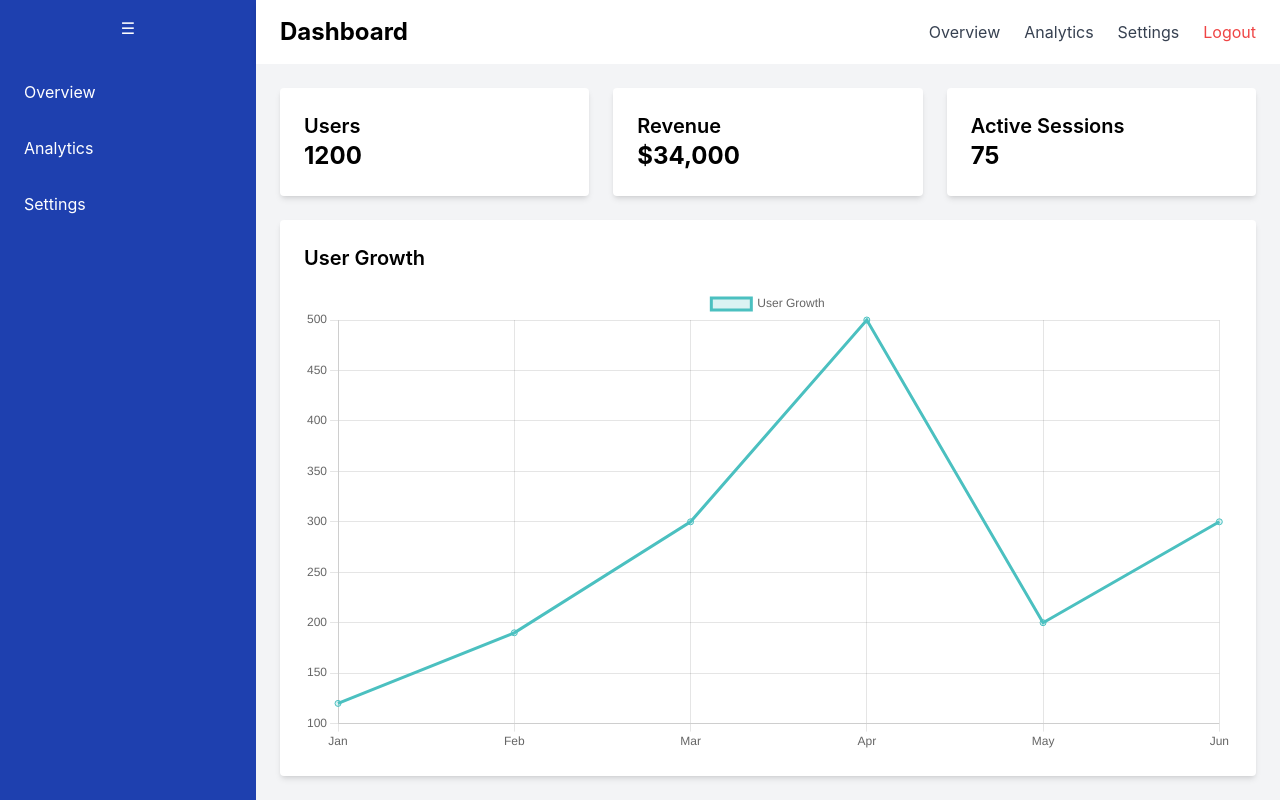
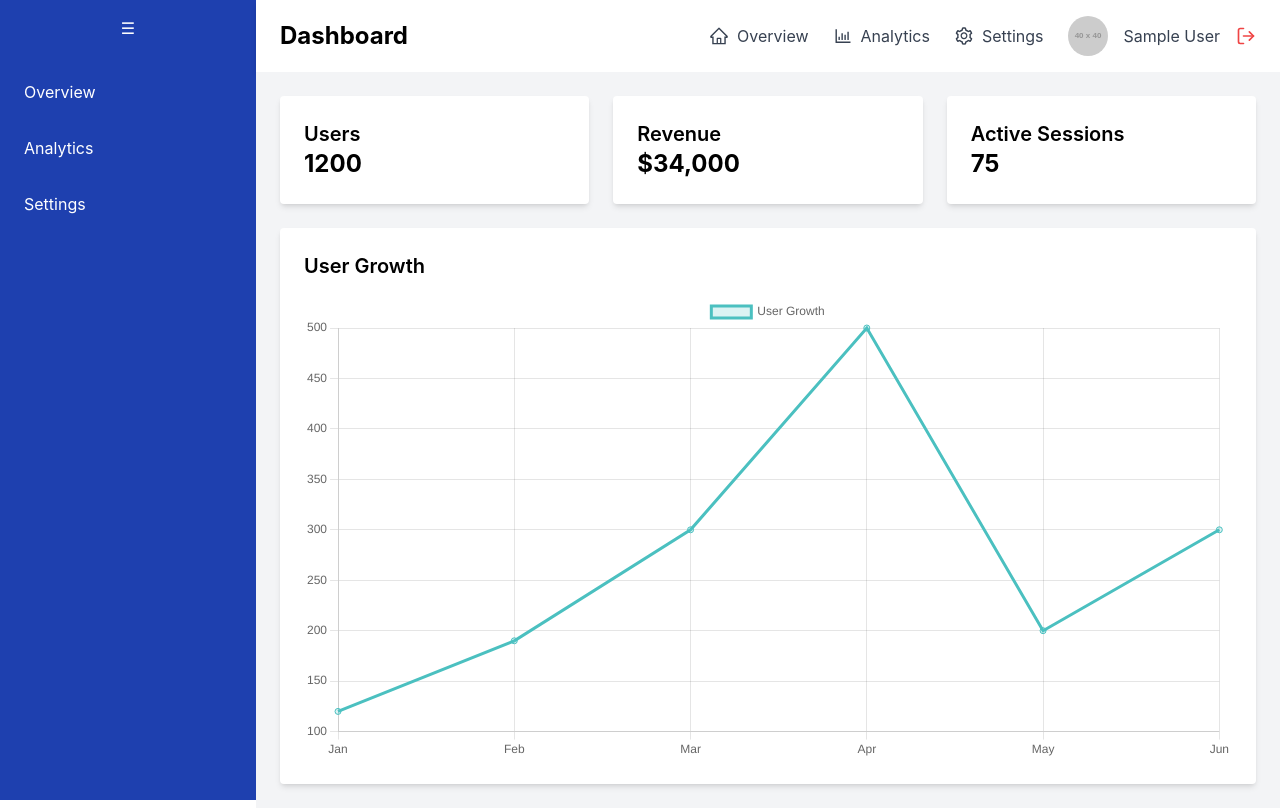
Before and after one commit to shrey-kumbhare/SAAS_dashboard, a React (Create React App) app in the folder client/: page / in a window 1280 px wide. Built offline with nearby package versions, Linux system fonts and the light colour scheme; sample sign-in values are in the browser's storage.

Commit message:
Header bar fixed

```diff
--- a/client/src/components/Header.js
+++ b/client/src/components/Header.js
@@ -1,24 +1,67 @@
 import React from "react";
 import { useAuth } from "../context/AuthContext";
+import {
+  AiOutlineHome,
+  AiOutlineBarChart,
+  AiOutlineSetting,
+} from "react-icons/ai";
+import { FiLogOut } from "react-icons/fi";
+import { Link } from "react-router-dom";
+
 const Header = () => {
-  const { logout } = useAuth();
+  const { logout, authData } = useAuth();
+  const userName = authData.user.name;
+  const userImage = "https://via.placeholder.com/40";
+
   return (
-    <header className="flex justify-between items-center px-6 py-4 bg-white shadow-md">
-      <h1 className="text-2xl font-bold">Dashboard</h1>
-      <nav className="flex gap-6">
-        <a href="#overview" className="text-gray-700 hover:text-blue-500">
-          Overview
-        </a>
-        <a href="#analytics" className="text-gray-700 hover:text-blue-500">
-          Analytics
-        </a>
-        <a href="#settings" className="text-gray-700 hover:text-blue-500">
-          Settings
-        </a>
-        <button className="text-red-500 hover:text-red-700" onClick={logout}>
-          Logout
-        </button>
-      </nav>
+    <header className="w-full px-6 py-4 bg-white shadow-md">
+      <div className="max-w-screen-xl mx-auto flex justify-between items-center">
+        {/* Dashboard Title (Align Left) */}
+        <h1 className="text-2xl font-bold">Dashboard</h1>
+
+        {/* Navigation Links and Profile (Align Right) */}
+        <div className="flex items-center gap-6 ml-6">
+          <nav className="hidden lg:flex gap-6 items-center">
+            <Link
+              to="/"
+              className="flex items-center text-gray-700 hover:text-blue-500 gap-2"
+            >
+              <AiOutlineHome size={20} />
+              Overview
+            </Link>
+            <Link
+              to="/analytics"
+              className="flex items-center text-gray-700 hover:text-blue-500 gap-2"
+            >
+              <AiOutlineBarChart size={20} />
+              Analytics
+            </Link>
+            <Link
+              to="/settings"
+              className="flex items-center text-gray-700 hover:text-blue-500 gap-2"
+            >
+              <AiOutlineSetting size={20} />
+              Settings
+            </Link>
+          </nav>
+
+          {/* Profile and Logout Button (Always Visible) */}
+          <div className="flex items-center gap-4">
+            <img
+              src={userImage}
+              alt="Profile"
+              className="w-10 h-10 rounded-full object-cover"
+            />
+            <span className="text-gray-700">{userName}</span>
+            <button
+              className="flex items-center text-red-500 hover:text-red-700 gap-2"
+              onClick={logout}
+            >
+              <FiLogOut size={20} />
+            </button>
+          </div>
+        </div>
+      </div>
     </header>
   );
 };
```
